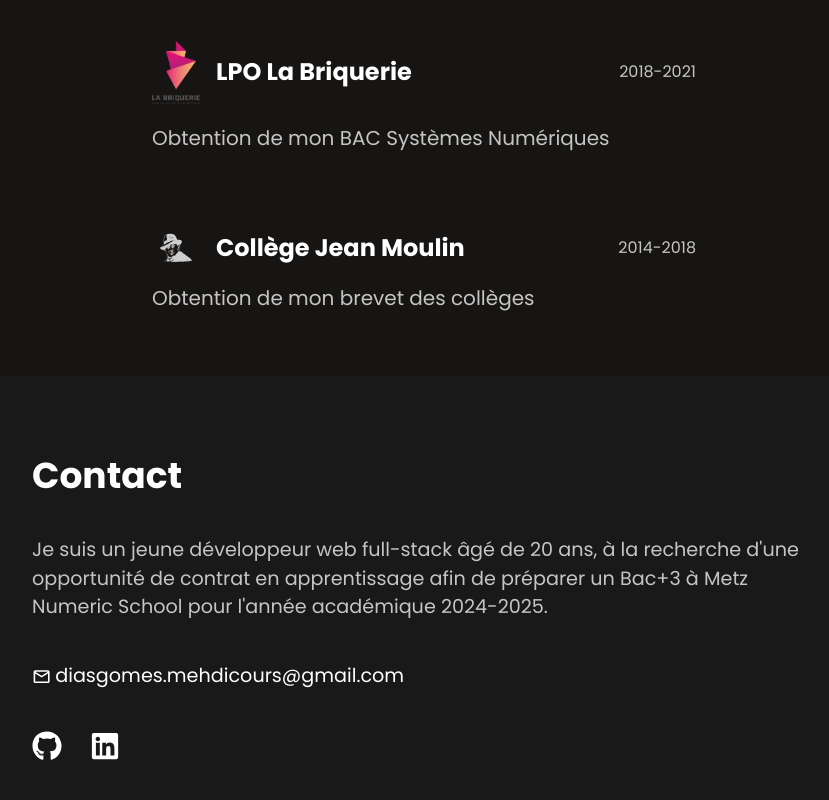
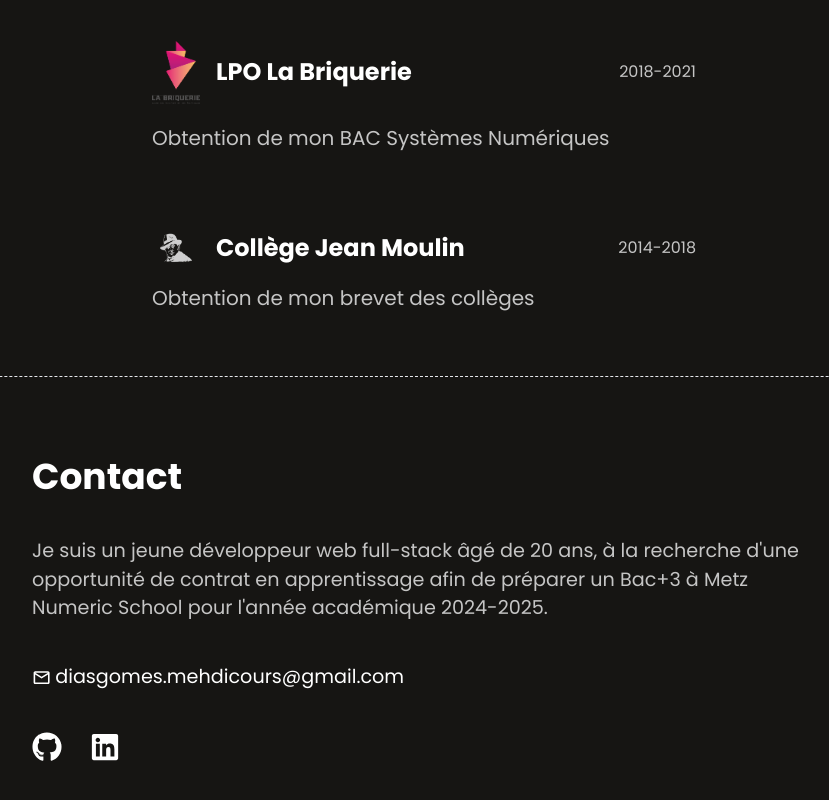
Before and after one commit to MehdiDiasGomes/Mon-portfolio, a React (Vite) app: page / in a window 1280 px wide. Shown: the part 2559-3359 px from the top of the page, without its empty margins (216-1045 px from the left). Built offline with nearby package versions, Linux system fonts and the light colour scheme.

Commit message:
💄 Modification footer

```diff
--- a/src/Layout/Footer.jsx
+++ b/src/Layout/Footer.jsx
@@ -6,7 +6,7 @@
 const Footer = () => {
   return (
     <div
-      className="flex justify-center items-center py-20 bg-[#191919]"
+      className="flex justify-center items-center py-20 border-t border-dashed"
       id="contact"
     >
       <div className="flex flex-col sm:px-10 md:px-14 pcScreen:w-9/12 pcScreen:px-44 md:w-full sm:w-full xl:w-[70%] lg:w-9/12 gap-10">
```
